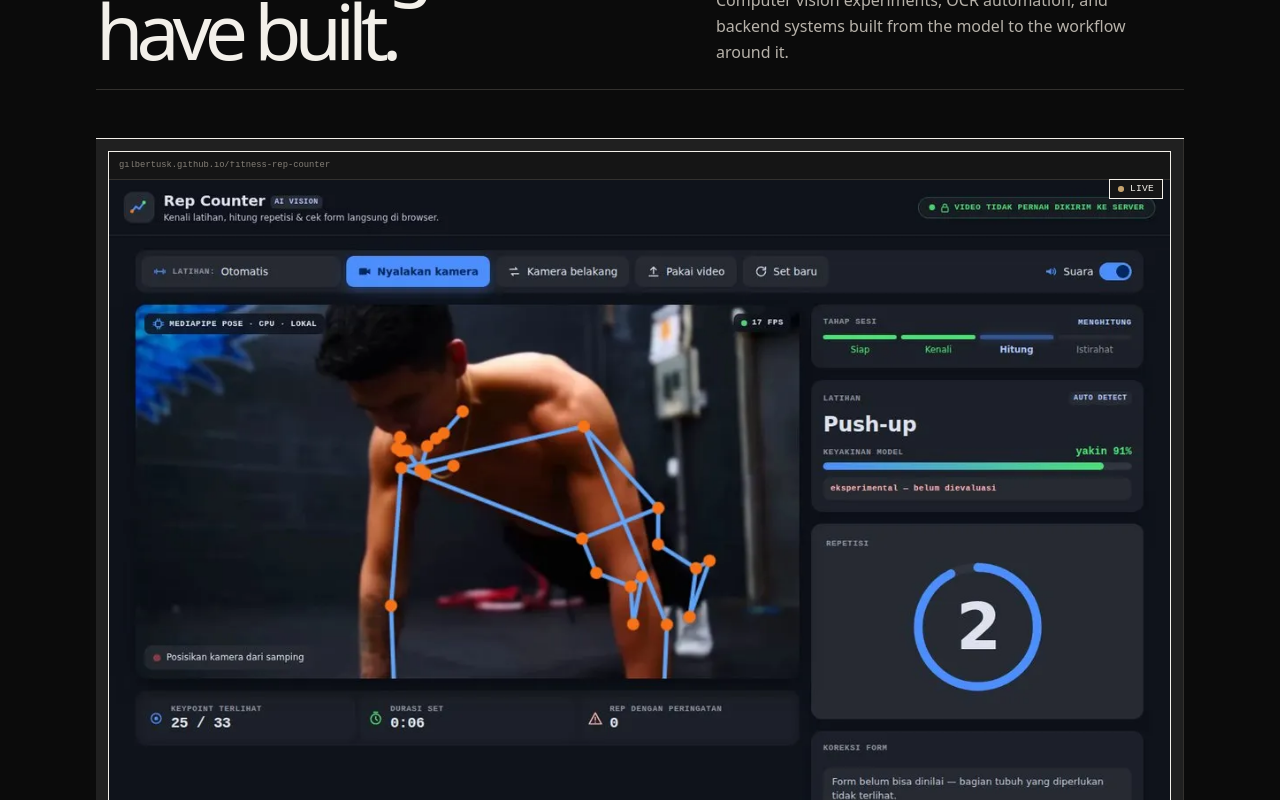
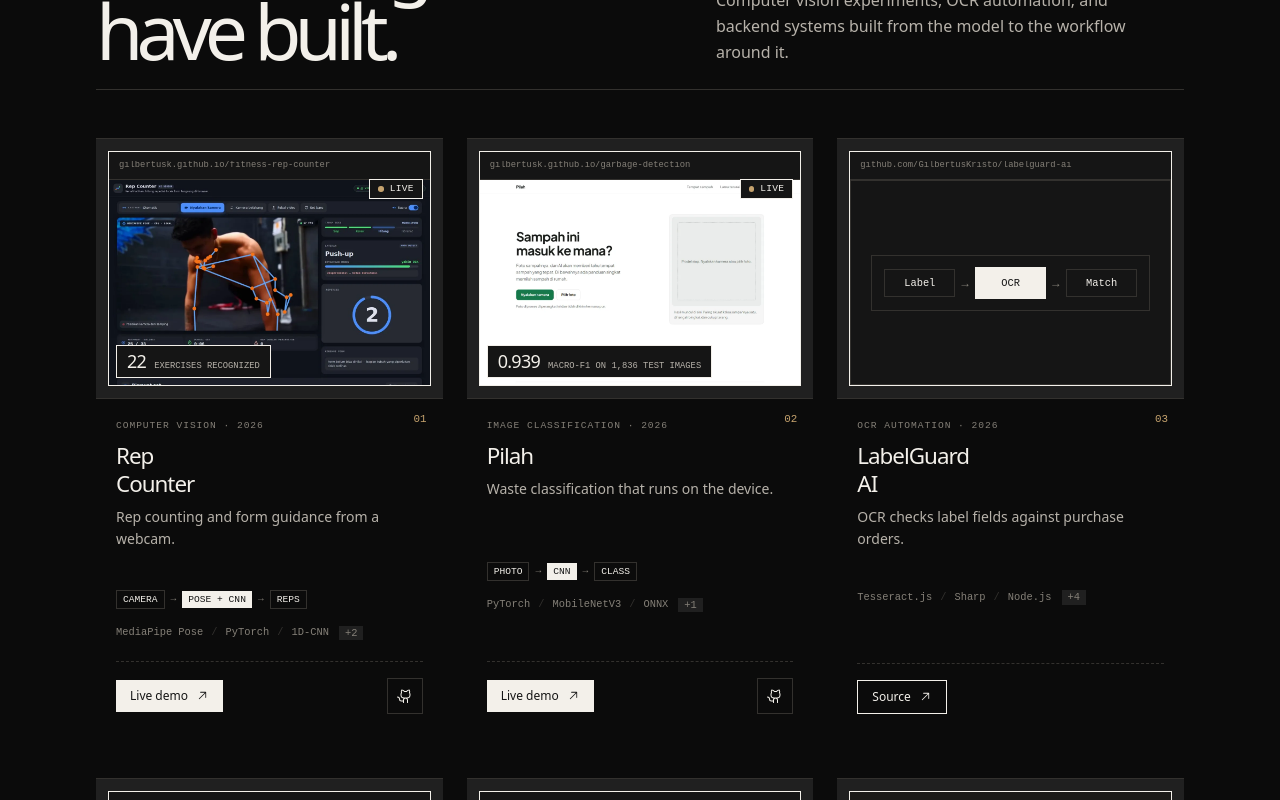
Before and after one commit to gilbertusk/portfolio, a React (Vite) app: page / in a window 1280 px wide. Shown: the part 2140-2940 px from the top of the page. Built offline with nearby package versions, Linux system fonts and the light colour scheme.

Commit message:
Reduce project preview scale and tighten grid

```diff
--- a/src/index.css
+++ b/src/index.css
@@ -508,3 +508,58 @@
     .contact-social-list { flex-wrap: wrap; gap: 1rem; }
   }
 }
+
+@layer components {
+  /* Project previews are supporting evidence, not the main event. */
+  .project-grid {
+    grid-template-columns: repeat(3, minmax(0, 1fr));
+    gap: 2.75rem 1.5rem;
+  }
+
+  .project-card,
+  .project-card-featured {
+    display: flex;
+    grid-column: auto;
+    flex-direction: column;
+    gap: 0;
+    border-top-color: var(--line);
+  }
+
+  .project-card-featured { border-top-color: var(--line); }
+
+  .project-card .project-visual-mat,
+  .project-card-featured .project-visual-mat {
+    min-height: 0;
+    aspect-ratio: 16 / 9;
+    border-right: 0;
+    border-bottom: 1px solid var(--line);
+  }
+
+  .project-card .project-visual-frame,
+  .project-card-featured .project-visual-frame { inset: 0.55rem; }
+
+  .project-card > div:last-child,
+  .project-card-featured > div:last-child {
+    justify-content: flex-start;
+    padding: 0.85rem 0 0;
+  }
+
+  .project-card h3,
+  .project-card-featured h3 {
+    max-width: 12ch;
+    font-size: clamp(1.25rem, 2vw, 1.65rem);
+    line-height: 1;
+  }
+
+  .project-card .project-card-number { top: 0.7rem; right: 0.8rem; }
+
+  @media (min-width: 768px) and (max-width: 1100px) {
+    .project-grid { grid-template-columns: repeat(2, minmax(0, 1fr)); }
+  }
+
+  @media (max-width: 767px) {
+    .project-grid { grid-template-columns: 1fr; gap: 2.5rem; }
+    .project-card .project-visual-mat,
+    .project-card-featured .project-visual-mat { aspect-ratio: 16 / 9; }
+  }
+}
```
